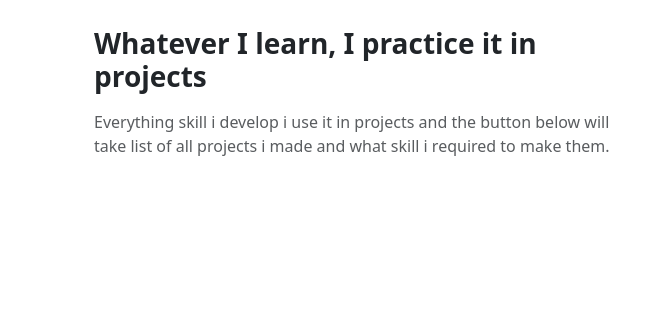
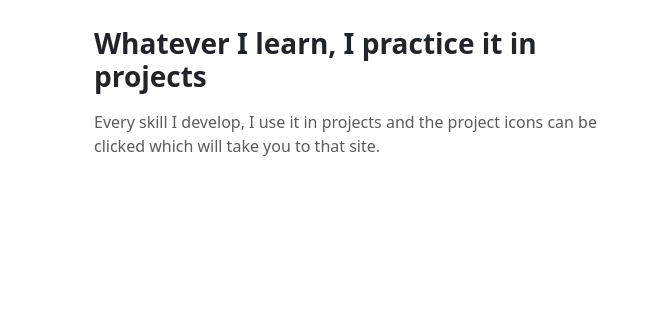
Before and after one commit to hamzahxx/mysite, a plain HTML site: page index.html in a window 1280 px wide. Shown: the part 2368-2688 px from the top of the page, 0-659 px from the left. Drawn offline with nearby package versions, Linux system fonts and the light colour scheme.

Commit message:
projects:typos
qqq

```diff
--- a/index.html
+++ b/index.html
@@ -77,9 +77,8 @@
         <div class="row row-cols-1 row-cols-md-2 align-items-md-center g-5 py-5 mt-0">
           <div class="col d-flex flex-column align-items-start gap-2">
             <h3 class="fw-bold">Whatever I learn, I practice it in projects</h3>
-            <p class="text-body-secondary">Everything skill i develop i use it in projects and the button below will take  list of all projects i made and what skill i required to make them.</p>
+            <p class="text-body-secondary">Every skill I develop, I use it in projects and the project icons can be clicked which will take you to that site.</p>
           </div>
-
           <div class="col">
             <div class="row row-cols-1 row-cols-sm-2 g-4">
               <div class="col d-flex flex-column gap-2">
```
